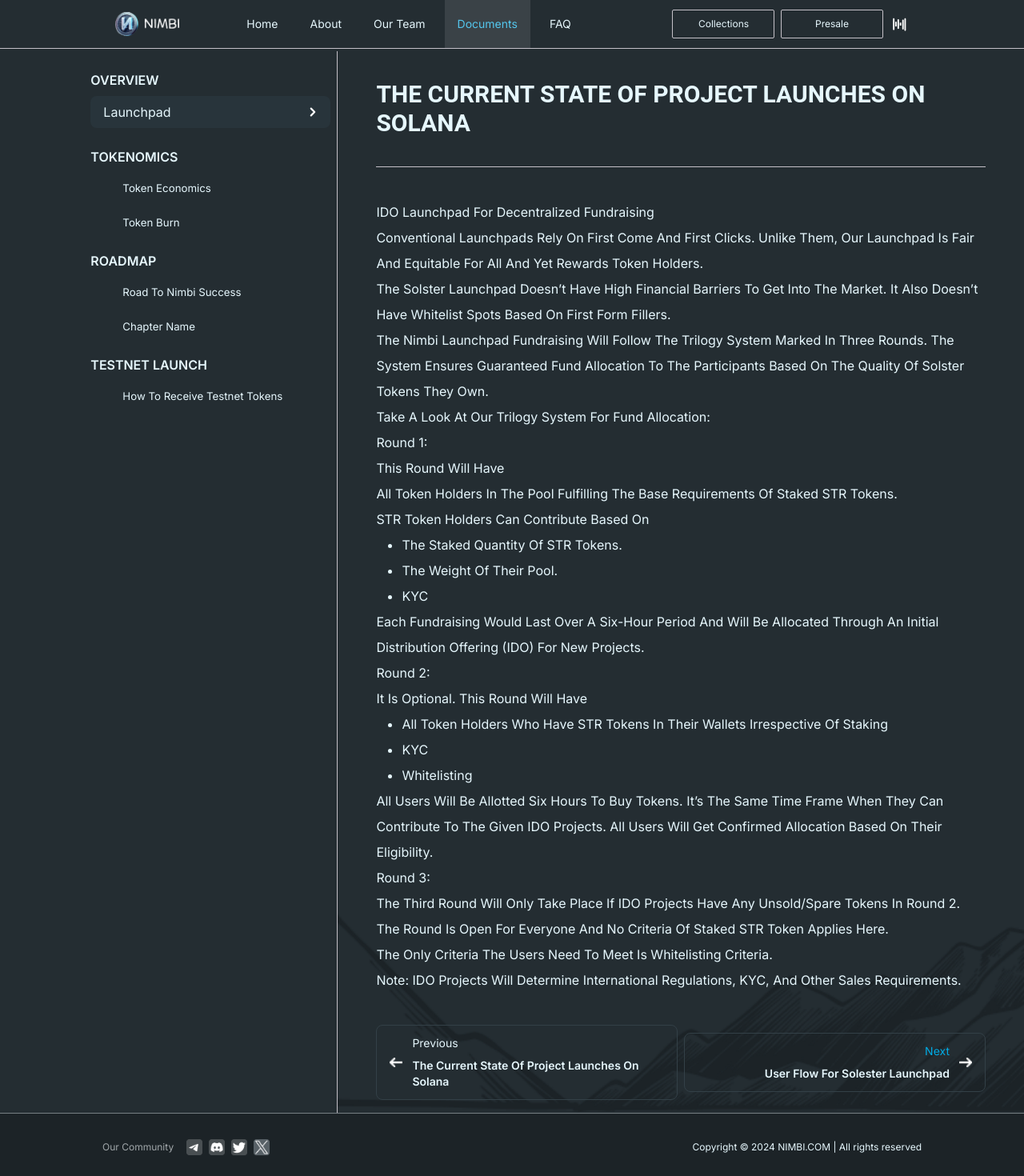
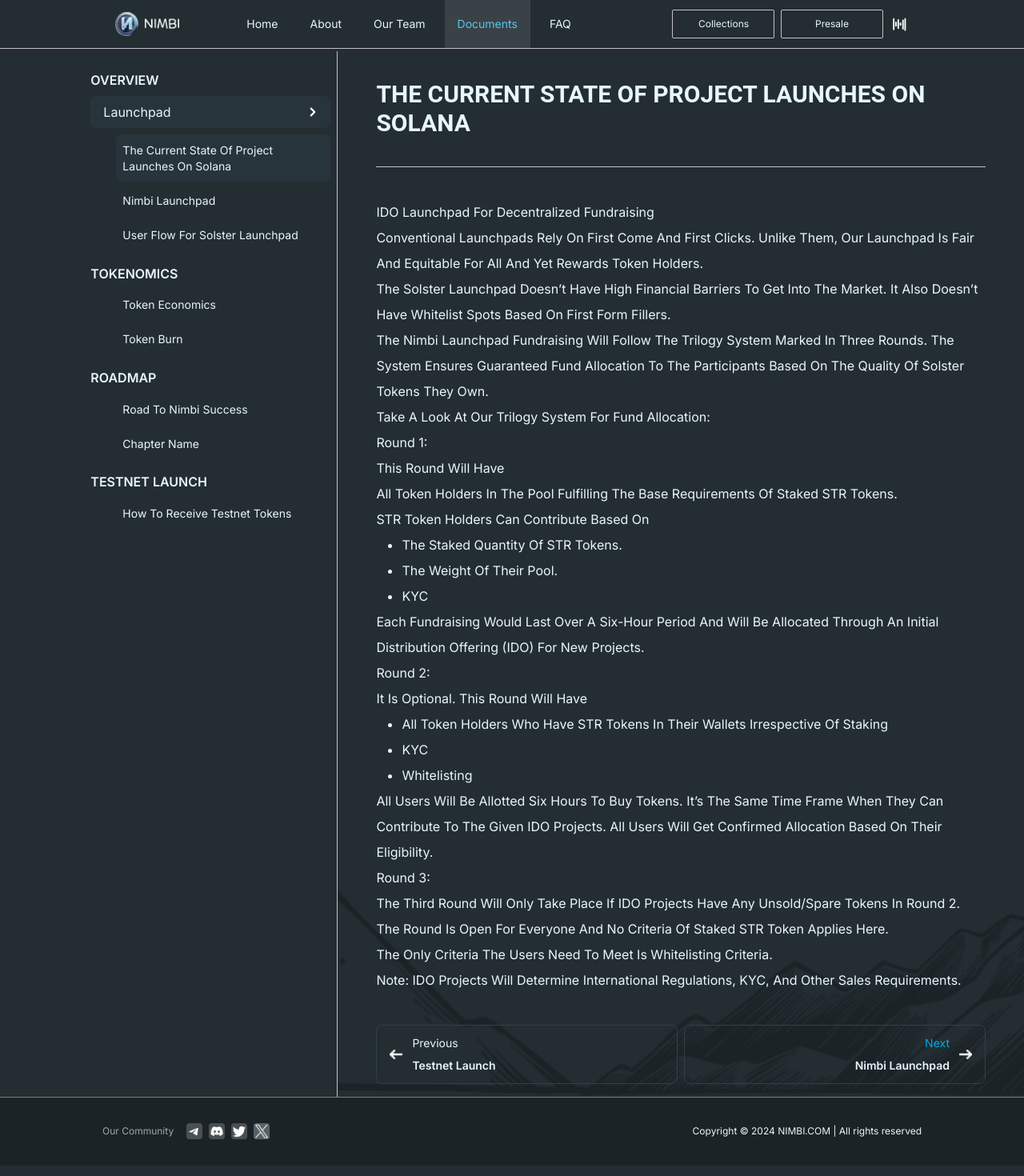
Before and after one commit to kjsingh03/nimbi, a React (Vite) app: page /documents in a window 1280 px wide. Shown: the top 1470 px of the page at 80% size. Built offline with nearby package versions, Linux system fonts and the light colour scheme.

Commit message:
Feedback15.0

```diff
--- a/src/App.css
+++ b/src/App.css
@@ -181,11 +181,13 @@ border-radius: 0.5rem;
 
 .docContent{
   height:0;
+  display: none;
   transform: translateY(2rem);
   opacity: 0;
 }
 
 .docContent.active{
+  display: flex;
   height:auto;
   transform: translateY(0rem);
   opacity: 100;
--- a/src/Pages/Document.jsx
+++ b/src/Pages/Document.jsx
@@ -2,11 +2,12 @@ import React, { useEffect, useState } from 'react'
 import Footer from '../components/Footer/Footer'
 import { icon, leftArrow, rightArrow } from '../assets'
 import '../App.css'
-import { Link, useParams } from 'react-router-dom'
+import { Link, useNavigate, useParams } from 'react-router-dom'
 
 function Document() {
 
   const { id } = useParams()
+  const navigate = useNavigate()
 
   const data = [
     { id: "current-state", title: "The current state of project launches on solana", desc: "" },
@@ -19,26 +20,31 @@ function Document() {
     { id: "testnet", title: "testnet launch", desc: "" },
   ]
 
-  const [title, setTitle] = useState("")
+  const [title, setTitle] = useState("The current state of project launches on solana")
+  const [index,setIndex] = useState(0)
 
   useEffect(() => {
-    setTitle(data.filter(obj => obj.id === id)[0]?.title)
 
     if (!id) {
       document.querySelector('.docHead').classList.add('active')
       document.querySelector('.document').classList.add('active')
     }
+
     else {
+      setTitle(data.filter(obj => obj.id === id)[0]?.title)
+
+      document.querySelectorAll('.document.active').forEach(doc => doc.classList.remove('active'))
+
       document.querySelector(`#${id}`).classList.add('active')
 
       document.querySelectorAll('.docTitle').forEach((doc, index) => {
-        doc.childNodes[0].classList.remove('active')
+        doc.childNodes[0]?.classList.remove('active')
       })
 
       document.querySelectorAll('.docTitle').forEach((doc, index) => {
         doc.childNodes[1].childNodes.forEach((li) => {
           if (li.classList.contains('active')) {
-            doc.childNodes[0].classList.add('active')
+            doc.childNodes[0]?.classList.add('active')
             return;
           }
         })
@@ -90,7 +96,7 @@ function Document() {
                 <p className=''>launchpad</p>
                 <img src={icon} className='w-3 h-3 rotate-0' alt="" />
               </div>
-              <ul className='docContent pl-8 text-[0.65rem] md:text-[0.83rem] flex flex-col gap-1'>
+              <ul className='docContent active pl-8 text-sm flex flex-col gap-1'>
                 <Link to="/documents/current-state" id="current-state" className='document' onClick={handleClick}>The current state of project launches on solana</Link>
                 <Link to="/documents/launchpad" id="launchpad" className='document ' onClick={handleClick}>nimbi launchpad</Link>
                 <Link to="/documents/user-flow" id="user-flow" className='document' onClick={handleClick}>user flow for solster launchpad</Link>
@@ -101,7 +107,7 @@ function Document() {
             <p className='uppercase text-left font-semibold'>tokenomics</p>
             <div className="flex flex-col gap-2">
 
-              <ul className='pl-8 text-[0.65rem] md:text-[0.83rem] flex flex-col gap-1'>
+              <ul className='docContent active pl-8 text-sm flex flex-col gap-1'>
                 <Link to="/documents/economics" id="economics" className='document' onClick={handleClick}>token economics</Link>
                 <Link to="/documents/burn" id="burn" className='document' onClick={handleClick}>token burn</Link>
               </ul>
@@ -111,7 +117,7 @@ function Document() {
             <p className='uppercase text-left font-semibold'>roadmap</p>
             <div className="flex flex-col gap-2">
 
-              <ul className='pl-8 text-[0.65rem] md:text-[0.83rem] flex flex-col gap-1'>
+              <ul className='docContent active pl-8 text-sm flex flex-col gap-1'>
                 <Link to="/documents/road" id="road" className='document' onClick={handleClick}>road to nimbi success</Link>
                 <Link to="/documents/chapter" id="chapter" className='document' onClick={handleClick}>chapter name</Link>
               </ul>
@@ -121,7 +127,7 @@ function Document() {
             <p className='uppercase text-left font-semibold'>testnet launch</p>
             <div className="flex flex-col gap-2">
 
-              <ul className='pl-8 text-[0.65rem] md:text-[0.83rem] flex flex-col gap-1'>
+              <ul className='docContent active pl-8 text-sm flex flex-col gap-1'>
                 <Link to="/documents/testnet" id="testnet" className='document' onClick={handleClick}>how to receive testnet tokens</Link>
               </ul>
             </div>
@@ -131,7 +137,7 @@ function Document() {
         <div className="px-[3rem] md:px-[3rem] sm:w-[67%] md:w-[67%] pb-4 capitalize bg-[url('./assets/mountain.png')] bg-cover bg-right-bottom bg-no-repeat font-['Inter',sans-serif]">
           <div className="flex flex-col gap-10">
             <div className="w-full border-b border-b-[#c4c0c8] py-6 font-['Roboto',sans-serif]">
-              <p className='uppercase text-3xl font-semibold text-left py-3'>{title || 'THE CURRENT STATE OF PROJECT LAUNCHES ON SOLANA'}</p>
+              <p className='uppercase text-3xl font-semibold text-left py-3'>{title}</p>
             </div>
 
             <div className='text-base leading-loose'>
@@ -165,17 +171,17 @@ function Document() {
             </div>
 
             <div className="flex flex-col lg:flex-row items-center gap-2">
-              <div className="flex items-center gap-1 lg:gap-3 border border-[#334047] bg-transparent hover:bg-[#28343b66] cursor-pointer py-3 px-4 rounded-lg w-full">
+              <div onClick={()=> {navigate(`/documents/${data[index===0?data.length-1:index-1].id}`); setIndex(index===0?data.length-1:index-1)}} className="flex items-center gap-1 lg:gap-3 border border-[#334047] bg-transparent hover:bg-[#28343b66] cursor-pointer py-3 px-4 rounded-lg w-full">
                 <img src={leftArrow} alt="" className='w-4 h-3' />
                 <div className="flex flex-col gap-2">
                   <p className='text-sm'>Previous</p>
-                  <p className='text-sm lg:text-sm font-semibold'>the current state of project launches on solana</p>
+                  <p className='text-sm lg:text-sm font-semibold'>{data[index===0?data.length-1:index-1].title}</p>
                 </div>
               </div>
-              <div className="flex items-center justify-end gap-1 lg:gap-3 border border-[#334047] bg-transparent hover:bg-[#28343b66] cursor-pointer py-3 px-4 rounded-lg w-full">
+              <div onClick={()=> {navigate(`/documents/${data[index===data.length-1?0:index+1]?.id}`); setIndex(index===data.length-1?0:index+1)}} className="flex items-center justify-end gap-1 lg:gap-3 border border-[#334047] bg-transparent hover:bg-[#28343b66] cursor-pointer py-3 px-4 rounded-lg w-full">
                 <div className="flex flex-col gap-2 text-right ">
                   <p className='text-sm text-[#00ace6]'>Next</p>
-                  <p className='text-sm lg:text-sm font-semibold'>user flow for solester launchpad</p>
+                  <p className='text-sm lg:text-sm font-semibold'>{data[index===data.length-1?0:index+1].title}</p>
                 </div>
                 <img src={rightArrow} alt="" className='w-4 h-3' />
               </div>
--- a/src/Pages/Home.jsx
+++ b/src/Pages/Home.jsx
@@ -519,9 +519,9 @@ function Home() {
           </div>
         </div>
 
-        <div className="bg-[url(./assets/whaleRight.png)] w-full h-[69rem] sm:h-[58rem] md:h-[62rem] lg:pt-[15rem] bg-[-4rem_-2rem] lg:bg-[10rem_-2rem] lg:bg-[_90rem_70rem] bg-no-repeat bg-cover flex flex-col items-center gap-8 md:gap-16 justify-center relative">
+        <div className="bg-[url(./assets/whaleRight.png)] w-full h-[69rem] sm:h-[66rem] md:h-[62rem] lg:pt-[15rem] bg-[-5rem_40rem] lg:bg-[10rem_-2rem] bg-[_50rem_30rem] lg:bg-[_90rem_70rem] bg-no-repeat flex flex-col items-center gap-8 md:gap-16 justify-center relative">
           <div className="flex items-center justify-center">
-            <div className="bg-[#1c2327] bg-[url(./assets/logoMask.png)] bg-no-repeat bg-cover md:bg-contain flex md:flex-row gap-10 md:gap-4 flex-col items-center px-[2rem] lg:px-[14rem] xl:px-[18rem] 2xl:px-[24rem] 3xl:px-[28rem] justify-between py-8">
+            <div className="bg-[#1c2327] bg-[url(./assets/logoMask.png)] bg-no-repeat bg-[_25rem_20rem] md:bg-contain flex md:flex-row gap-10 md:gap-4 flex-col items-center px-[2rem] lg:px-[14rem] xl:px-[18rem] 2xl:px-[24rem] 3xl:px-[28rem] justify-between py-8">
               <div className="flex flex-col gap-6 md:w-[50%] text-left w-[90%] xs:w-[85%]">
                 <p className="text-[3.125rem] leading-tight font-semibold font-['Roboto_Condensed',sans-serif]">Join our community </p>
                 <p className='text-sm'>Join us as we celebrate the launch of our project by offering exclusive rewards to our early supporters. By participating in our ecosystem, you'll have the opportunity to receive free token airdrops and access to exciting perks. Don't miss out on this chance to be part of our growing community!</p>
```
